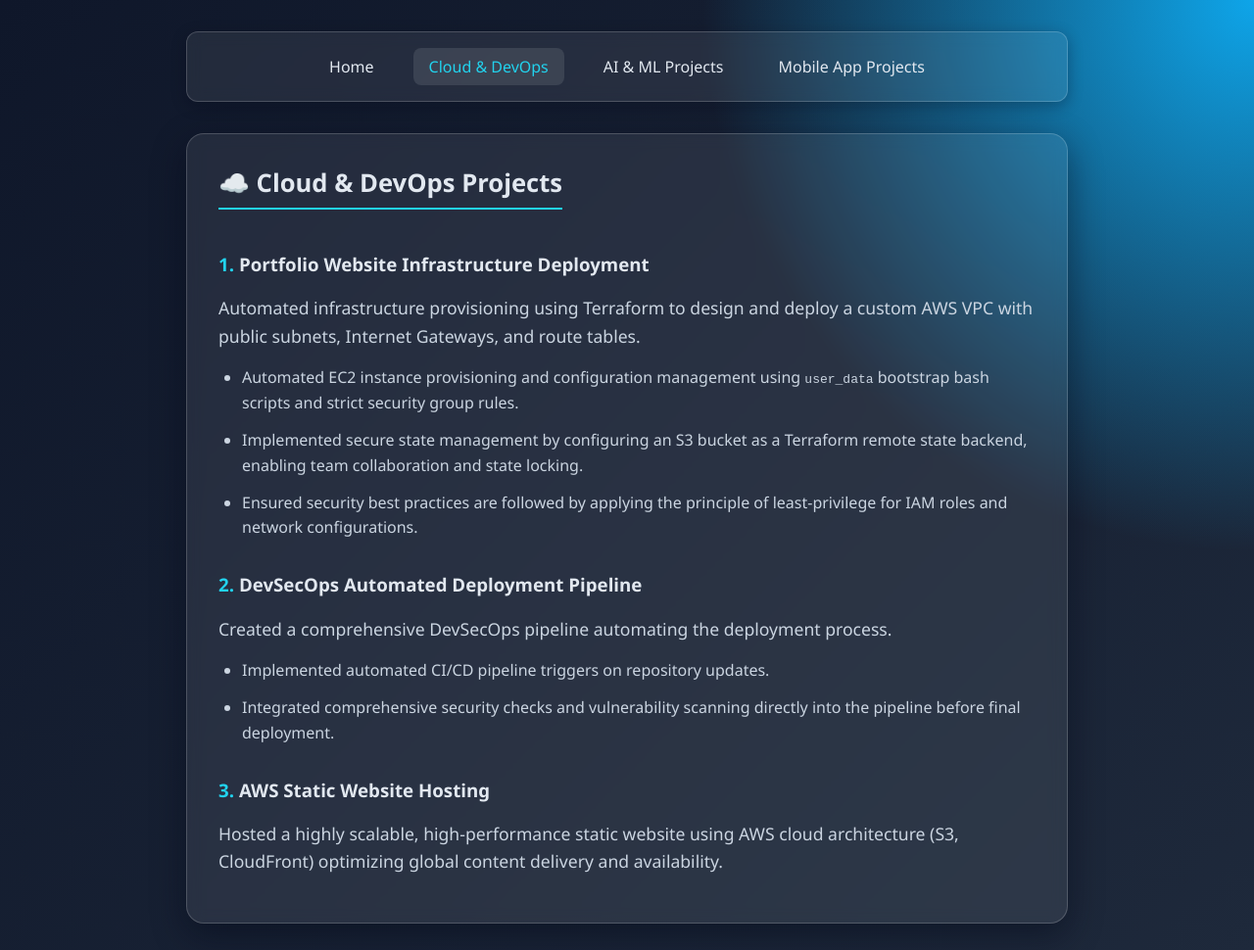
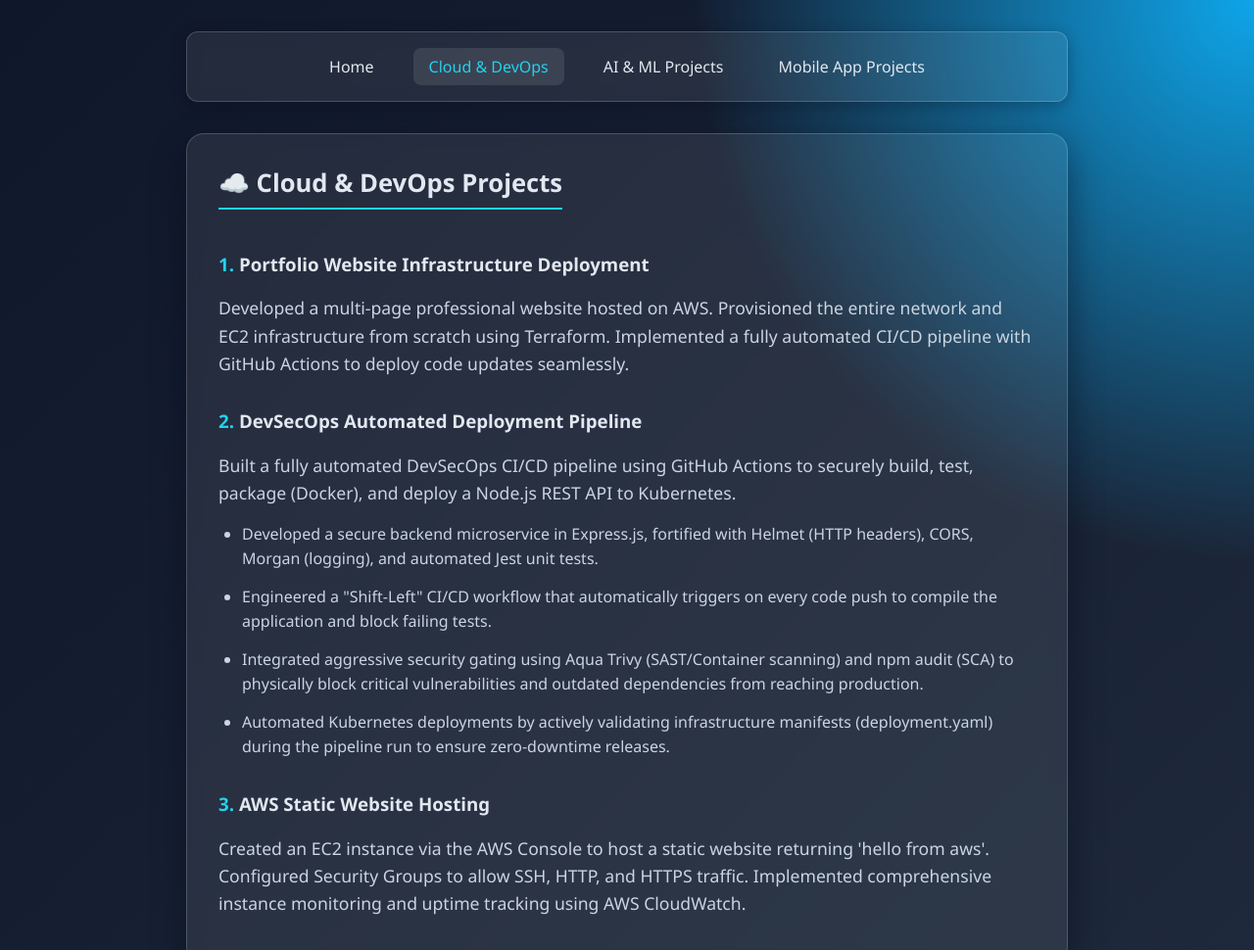
Before and after one commit to rafay-484/hosting-portfolio-web, a website: page app/public/cloud.html in a window 1280 px wide. Shown: the top 970 px of the page at 98% size. Drawn offline with Linux system fonts and the light colour scheme.

Commit message:
Update portfolio content, contacts

```diff
--- a/app/public/cloud.html
+++ b/app/public/cloud.html
@@ -20,26 +20,23 @@
 
         <div style="margin-bottom: 2rem;">
           <h3><span class="accent">1.</span> Portfolio Website Infrastructure Deployment</h3>
-          <p>Automated infrastructure provisioning using Terraform to design and deploy a custom AWS VPC with public subnets, Internet Gateways, and route tables.</p>
-          <ul>
-            <li>Automated EC2 instance provisioning and configuration management using <code>user_data</code> bootstrap bash scripts and strict security group rules.</li>
-            <li>Implemented secure state management by configuring an S3 bucket as a Terraform remote state backend, enabling team collaboration and state locking.</li>
-            <li>Ensured security best practices are followed by applying the principle of least-privilege for IAM roles and network configurations.</li>
-          </ul>
+          <p>Developed a multi-page professional website hosted on AWS. Provisioned the entire network and EC2 infrastructure from scratch using Terraform. Implemented a fully automated CI/CD pipeline with GitHub Actions to deploy code updates seamlessly.</p>
         </div>
 
         <div style="margin-bottom: 2rem;">
           <h3><span class="accent">2.</span> DevSecOps Automated Deployment Pipeline</h3>
-          <p>Created a comprehensive DevSecOps pipeline automating the deployment process.</p>
+          <p>Built a fully automated DevSecOps CI/CD pipeline using GitHub Actions to securely build, test, package (Docker), and deploy a Node.js REST API to Kubernetes.</p>
           <ul>
-            <li>Implemented automated CI/CD pipeline triggers on repository updates.</li>
-            <li>Integrated comprehensive security checks and vulnerability scanning directly into the pipeline before final deployment.</li>
+            <li>Developed a secure backend microservice in Express.js, fortified with Helmet (HTTP headers), CORS, Morgan (logging), and automated Jest unit tests.</li>
+            <li>Engineered a "Shift-Left" CI/CD workflow that automatically triggers on every code push to compile the application and block failing tests.</li>
+            <li>Integrated aggressive security gating using Aqua Trivy (SAST/Container scanning) and npm audit (SCA) to physically block critical vulnerabilities and outdated dependencies from reaching production.</li>
+            <li>Automated Kubernetes deployments by actively validating infrastructure manifests (deployment.yaml) during the pipeline run to ensure zero-downtime releases.</li>
           </ul>
         </div>
 
         <div>
           <h3><span class="accent">3.</span> AWS Static Website Hosting</h3>
-          <p>Hosted a highly scalable, high-performance static website using AWS cloud architecture (S3, CloudFront) optimizing global content delivery and availability.</p>
+          <p>Created an EC2 instance via the AWS Console to host a static website returning 'hello from aws'. Configured Security Groups to allow SSH, HTTP, and HTTPS traffic. Implemented comprehensive instance monitoring and uptime tracking using AWS CloudWatch.</p>
         </div>
       </main>
     </div>
```
Also changed, not shown: app/public/ai.html (+1 -1 lines), app/public/index.html (+3 -3 lines).
